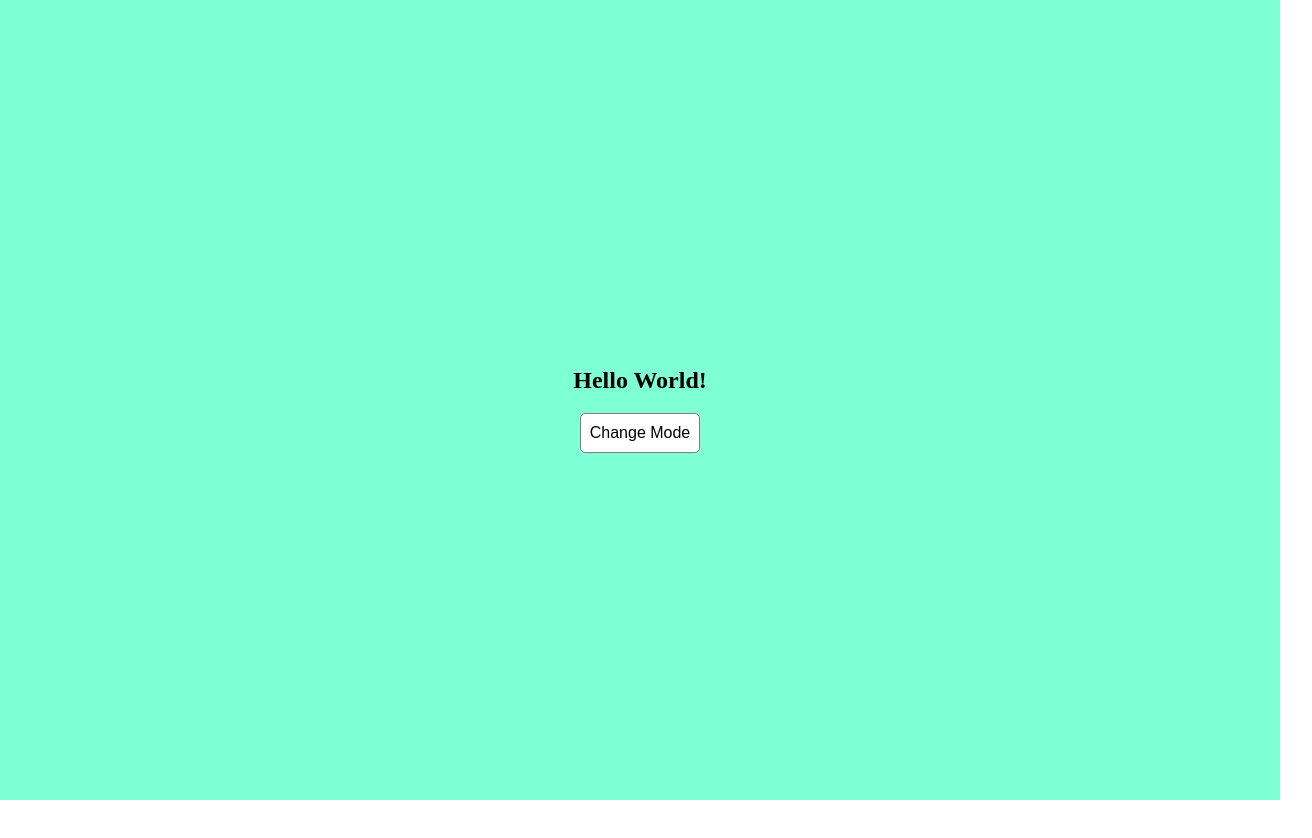
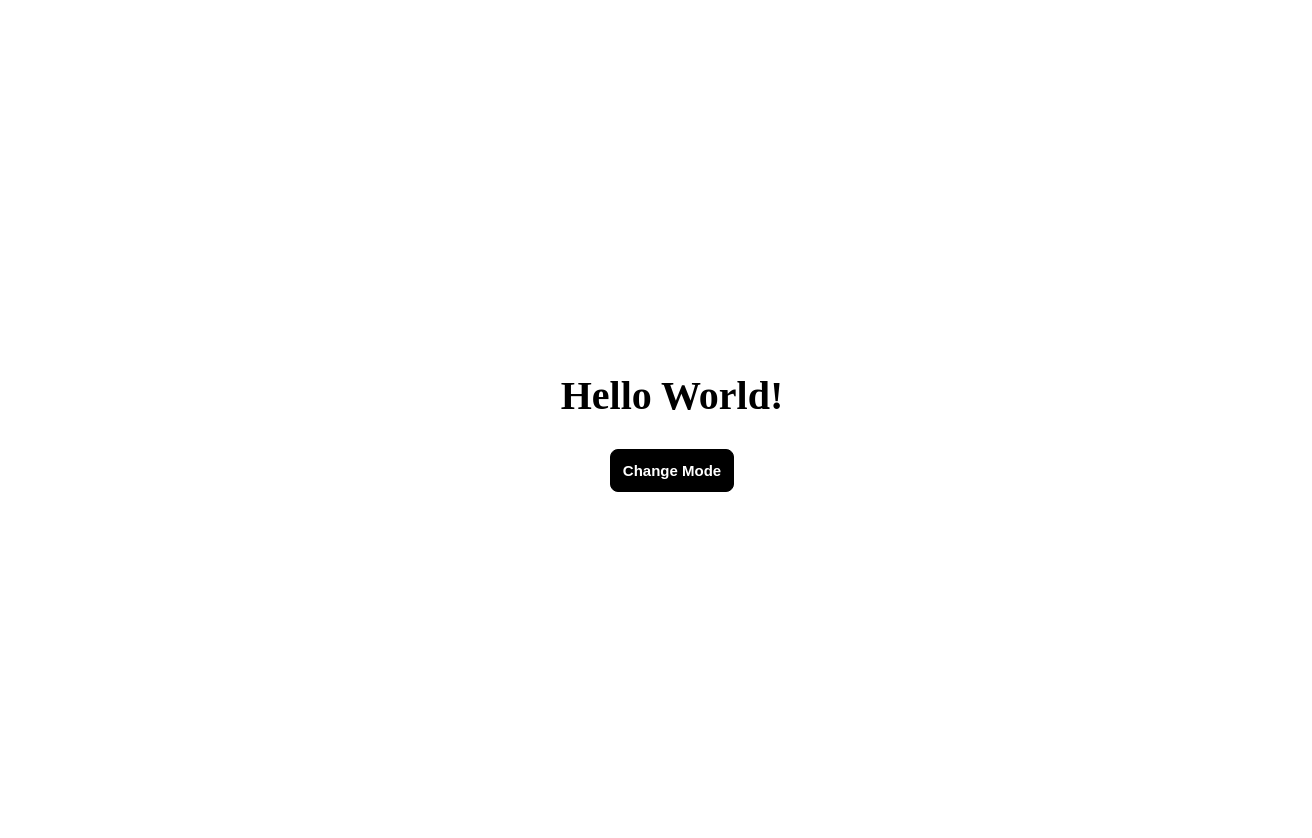
Before and after one commit to githshine/React_apps, a React (Vite) app in the folder simple-React-projects/: page / in a window 1280 px wide. Shown: the top 838 px of the page, 1312 px wide, since content can reach past the window. Before the commit the page ends 800 px from the top, so only its background shows below. Built offline with nearby package versions, Linux system fonts and the light colour scheme.

Commit message:
update theme change CSS, using variables

```diff
--- a/simple-React-projects/src/components/light-dark-mode/index.jsx
+++ b/simple-React-projects/src/components/light-dark-mode/index.jsx
@@ -1,6 +1,4 @@
-import { useState } from 'react';
 import './theme.css';
-import { useEffect } from 'react';
 import useLocalStorage from './useLocalStorage';
 
 function LightDarkMode() {
@@ -21,12 +19,13 @@ function LightDarkMode() {
 
   return (
     // <div className={`light-dark-mode ${mode}`}> // My solution : to many changes
-    <div className={`light-dark-mode`} data-theme={mode}>
-      <div className="mode-container"></div>
-      <h2 className={` ${mode}`}>Hello World!</h2>
-      <button className={`modeChangeBtn ${mode}`} onClick={handleModeChange}>
-        Change Mode
-      </button>
+    <div className="light-dark-mode" data-theme={mode}>
+      <div className="mode-container">
+        <h2>Hello World!</h2>
+        <button className="modeChangeBtn" onClick={handleModeChange}>
+          Change Mode
+        </button>
+      </div>
     </div>
   );
 }
--- a/simple-React-projects/src/components/light-dark-mode/theme.css
+++ b/simple-React-projects/src/components/light-dark-mode/theme.css
@@ -1,52 +1,50 @@
-body {
-  padding: 0;
-  margin: 0;
+:root {
+  --background: #fff;
+  --text-primary: #000;
+  --button-bg: #000;
+  --button-text: #fff;
 }
-#root {
-  margin: 0;
-  padding: 0;
+
+[data-theme='dark'] {
+  --background: #000;
+  --text-primary: #fff;
+  --button-bg: #fff;
+  --button-text: #000;
 }
 
 .light-dark-mode {
-  width: 100vw;
-  min-height: 100vh;
-  /* max-width: 100vh; */
+  background-color: var(--background);
+  height: 100vh;
+  display: flex;
+  flex-direction: column;
+  justify-content: center;
+  font-size: 20px;
+  transition: all 0.5s;
+}
+
+.mode-container {
   display: flex;
   flex-direction: column;
   justify-content: center;
   align-items: center;
+  gap: 30px;
 }
+.mode-container h2 {
+  color: var(--text-primary);
+  font-size: 40px;
+  margin: 0;
+}
+.mode-container button.modeChangeBtn {
+  /* width: 100px;
+  height: 40px; */
 
-/* .mode-container {
-  width: 100%;
-} */
+  background-color: var(--button-bg);
+  border: 1px solid var(--button-bg);
+  border-radius: 8px;
+  color: var(--button-text);
 
-div.light {
-  background-color: #fff;
+  padding: 12px;
+  font-size: 15px;
+  font-weight: 600;
+  cursor: pointer;
 }
-div.dark {
-  background-color: black;
-}
-h2.light {
-  color: black;
-}
-h2.dark {
-  color: #fff;
-}
-
-button.light {
-  color: black;
-  background-color: #fff;
-}
-button.dark {
-  color: #fff;
-  background-color: black;
-}
-
-.modeChangeBtn {
-  width: 120px;
-  height: 40px;
-  border-radius: 5px;
-  border: solid 1px grey;
-  font-size: 16px;
-}
--- /dev/null
+++ b/simple-React-projects/src/components/light-dark-mode/theme_01.css
@@ -0,0 +1,52 @@
+body {
+  padding: 0;
+  margin: 0;
+}
+#root {
+  margin: 0;
+  padding: 0;
+}
+
+.light-dark-mode {
+  width: 100vw;
+  min-height: 100vh;
+  /* max-width: 100vh; */
+  display: flex;
+  flex-direction: column;
+  justify-content: center;
+  align-items: center;
+}
+
+/* .mode-container {
+  width: 100%;
+} */
+
+div.light {
+  background-color: #fff;
+}
+div.dark {
+  background-color: black;
+}
+h2.light {
+  color: black;
+}
+h2.dark {
+  color: #fff;
+}
+
+button.light {
+  color: black;
+  background-color: #fff;
+}
+button.dark {
+  color: #fff;
+  background-color: black;
+}
+
+.modeChangeBtn {
+  width: 120px;
+  height: 40px;
+  border-radius: 5px;
+  border: solid 1px grey;
+  font-size: 16px;
+}
--- a/simple-React-projects/src/components/light-dark-mode/useLocalStorage.jsx
+++ b/simple-React-projects/src/components/light-dark-mode/useLocalStorage.jsx
@@ -5,7 +5,11 @@ function useLocalStorage(key, defaultValue) {
   const [value, setValue] = useState(() => {
     let currentValue;
     try {
-      currentValue = localStorage.getItem(key) || defaultValue;
+      currentValue = JSON.parse(
+        localStorage.getItem(key) || String(defaultValue)
+      );
+      console.log('currentValue: ', currentValue);
+      // localStorage.getItem(key) || defaultValue;
     } catch (error) {
       console.log(error);
       currentValue = defaultValue;
@@ -15,7 +19,8 @@ function useLocalStorage(key, defaultValue) {
   });
 
   useEffect(() => {
-    localStorage.setItem(key, value);
+    // localStorage.setItem(key, value);
+    localStorage.setItem(key, JSON.stringify(value));
   }, [key, value]);
 
   return [value, setValue];
--- a/simple-React-projects/src/index.css
+++ b/simple-React-projects/src/index.css
@@ -19,9 +19,14 @@
 }
 
 body {
-  /* margin: 0; */
+  margin: 0;
   /* display: flex; */
   /* place-items: center; */
   /* min-width: 320px; */
   /* min-height: 100vh; */
 }
+
+#root {
+  margin: 0;
+  /* padding: 0; */
+}
```
